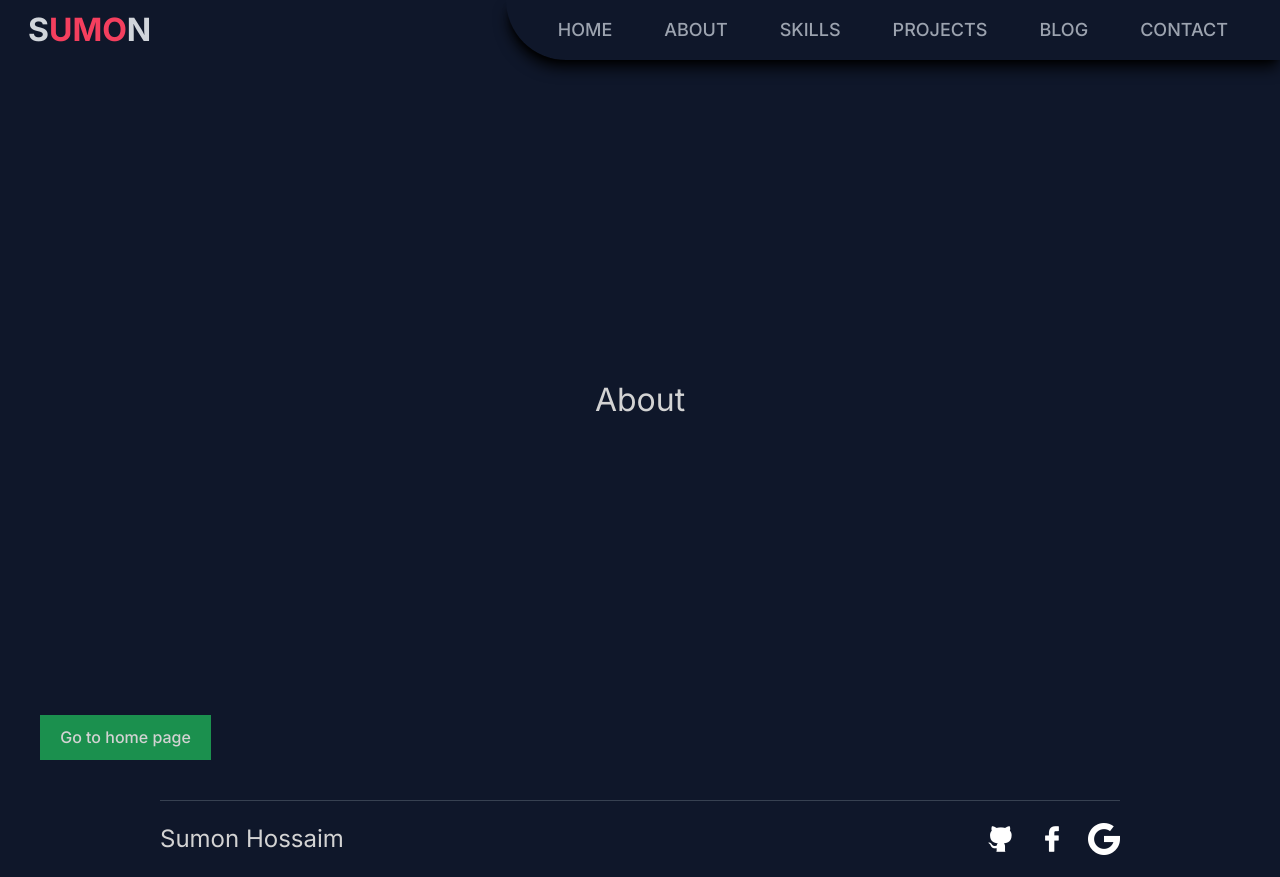
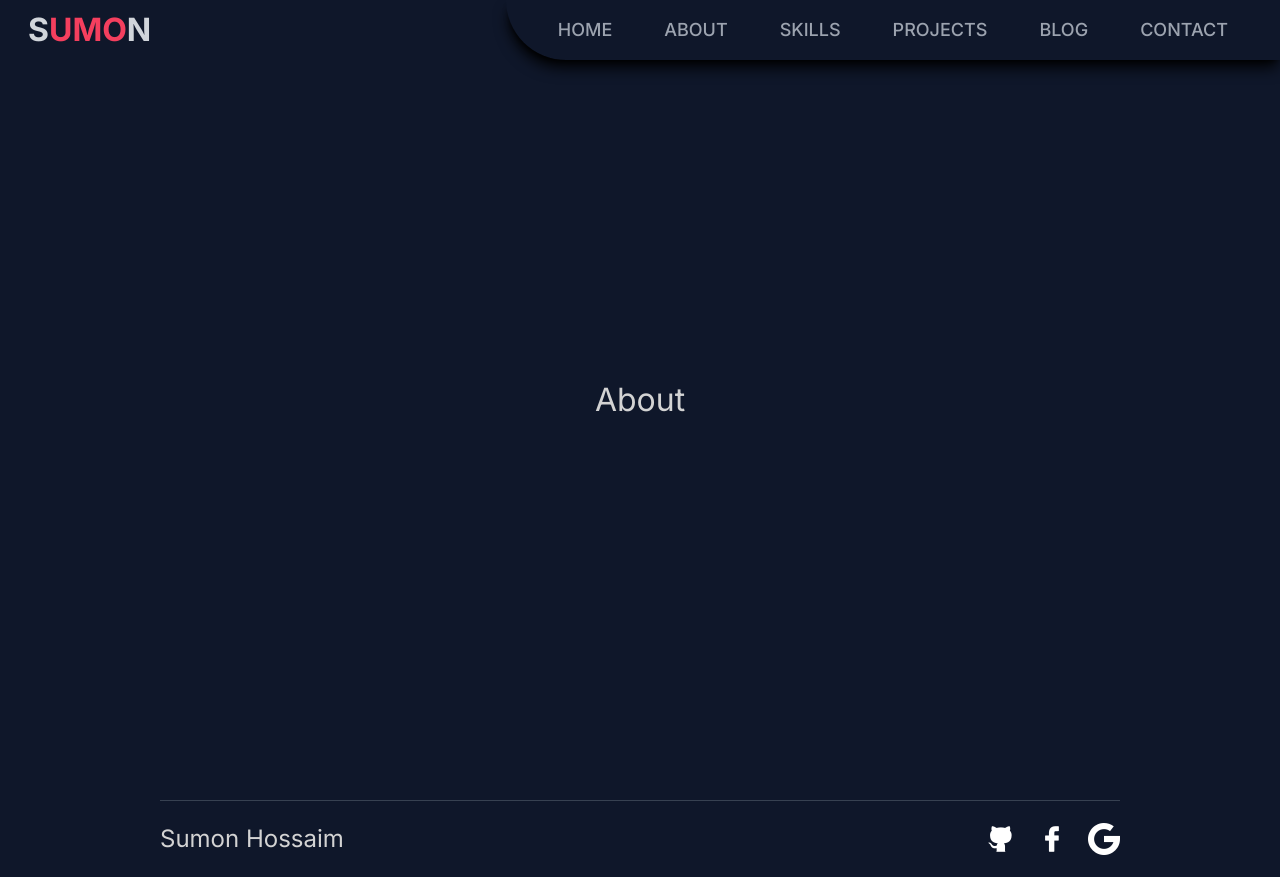
Before and after one commit to Sumon180/Portfolio-2023, a Next.js app: page /about in a window 1280 px wide. Built offline with nearby package versions, Linux system fonts and the light colour scheme.

Commit message:
Updated last

```diff
--- a/src/app/about/page.tsx
+++ b/src/app/about/page.tsx
@@ -15,9 +15,6 @@ const About = () => {
       >
         <div className="flex flex-col items-center justify-center h-screen overflow-x-hidden">
           <h1>About</h1>
-          <Link href={"/"} className="fixed bottom-10 left-10">
-            <button className="bg-green-500/70">Go to home page</button>
-          </Link>
         </div>
       </motion.div>
     </>
--- a/src/app/projects/Page.tsx
+++ b/src/app/projects/Page.tsx
@@ -13,9 +13,6 @@ const Projects = () => {
       >
         <div className="flex flex-col items-center justify-center h-screen overflow-x-hidden">
           <h1>Project</h1>
-          <Link href={"/"} className="fixed bottom-10 left-10">
-            <button className="bg-green-500/70">Go to home page</button>
-          </Link>
         </div>
       </motion.div>
     </>
--- a/src/app/skills/page.tsx
+++ b/src/app/skills/page.tsx
@@ -13,9 +13,6 @@ const Skills = () => {
       >
         <div className="flex flex-col items-center justify-center h-screen overflow-x-hidden">
           <h1>Skills</h1>
-          <Link href={"/"} className="fixed bottom-10 left-10">
-            <button className="bg-green-500/70">Go to home page</button>
-          </Link>
         </div>
       </motion.div>
     </>
```
